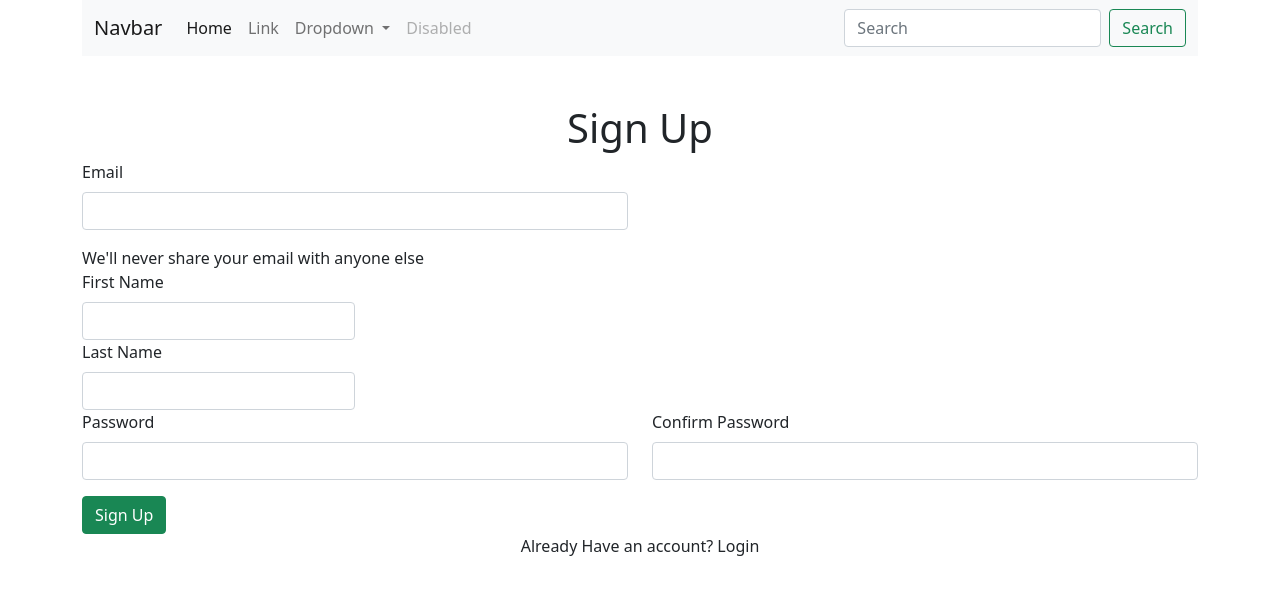
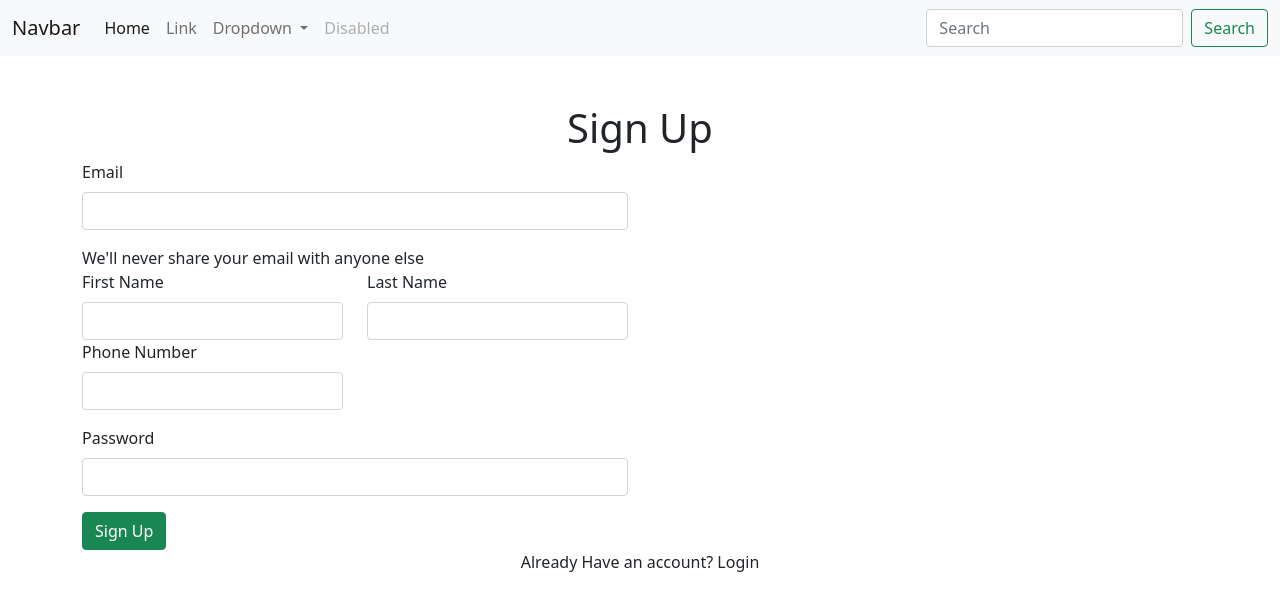
Before and after one commit to emilyzimmerman/Dish-Dash-Client, an Angular app: page /signup in a window 1280 px wide. Shown: the top 610 px of the page. Built offline with nearby package versions, Linux system fonts and the light colour scheme.

Commit message:
Added Sign Up

```diff
--- a/src/app/app.component.html
+++ b/src/app/app.component.html
@@ -1,4 +1,4 @@
+<app-nav></app-nav>
 <div class="container">
-  <app-nav></app-nav>
   <router-outlet></router-outlet>
 </div>
--- a/src/app/auth/signup/signup.component.html
+++ b/src/app/auth/signup/signup.component.html
@@ -1,38 +1,42 @@
 <div class ="mt-5">
 
 <h1 class="text-center"> Sign Up</h1>
-<form>
+<form [formGroup]="signupForm" (ngSubmit)="onSubmit()">
   <div class="row">
     <div class="col-6">
       <div class="mb-3">
         <label for="" class="form-label">Email</label>
-        <input type="email" class="form-control">
+        <input type="email" class="form-control"
+        id="email" formControlName="email"/>
       </div>
       <div>
         We'll never share your email with anyone else
       </div>
+      <div class="row mb-3">
       <div class="col-6">
         <label for="" class="form-label">First Name</label>
-        <input type="text" class="form-control">
+        <input type="text" class="form-control" id="first_name" formControlName="first_name"/>
       </div>
       <div class="col-6">
         <label for="" class="form-label">Last Name</label>
-        <input type="text" class="form-control">
+        <input type="text" class="form-control" id="last_name" formControlName="last_name">
+      </div>
+      <div class="col-6">
+        <label for="" class="form-label">Phone Number</label>
+        <input type="phone" class="form-control" id="phone" formControlName="phone"/>
       </div>
     </div>
   </div>
+</div>
+
   <div class="row mb-3">
     <div class="col-6">
       <label for="" class="form-label">Password</label>
-      <input type="password" class="form-control">
-    </div>
-    <div class="col-6">
-      <label for="" class="form-label">Confirm Password</label>
-      <input type="password" class="form-control">
+      <input type="password" class="form-control" id="password" formControlName="password"/>
     </div>
   </div>
   <div class="tex-center">
-    <button class="btn btn-success">Sign Up</button>
+    <button class="btn btn-success" type="submit">Sign Up</button>
   </div>
   <div><p class="text-center">Already Have an account? <a>Login</a></p></div>
 </form>
--- a/src/app/auth/signup/signup.component.ts
+++ b/src/app/auth/signup/signup.component.ts
@@ -1,15 +1,40 @@
+import { HttpClient } from '@angular/common/http';
 import { Component, OnInit } from '@angular/core';
+import { FormControl, FormGroup } from '@angular/forms';
 
 @Component({
   selector: 'app-signup',
   templateUrl: './signup.component.html',
-  styleUrls: ['./signup.component.css']
+  styleUrls: ['./signup.component.css'],
 })
 export class SignupComponent implements OnInit {
+  signupForm = new FormGroup({
+    email: new FormControl(''),
+    first_name: new FormControl(''),
+    last_name: new FormControl(''),
+    phone: new FormControl(''),
+    password: new FormControl(''),
+  });
 
-  constructor() { }
+  constructor(private http: HttpClient) {}
 
-  ngOnInit(): void {
+  ngOnInit(): void {}
+
+  onSubmit() {
+    const user = this.signupForm.value;
+    console.log(user);
+    this.http
+      .post('http://localhost:3000/api/v1/users/create', user)
+      .subscribe({
+        next: (res) => {
+          console.log(res);
+        },
+        error: (err) => {
+          console.error('An error occurred:', err);
+        },
+        complete: () => {
+          console.log('Request completed successfully');
+        },
+      });
   }
-
 }
```
Also changed, not shown: src/app/app.module.ts (+8 -8 lines).
